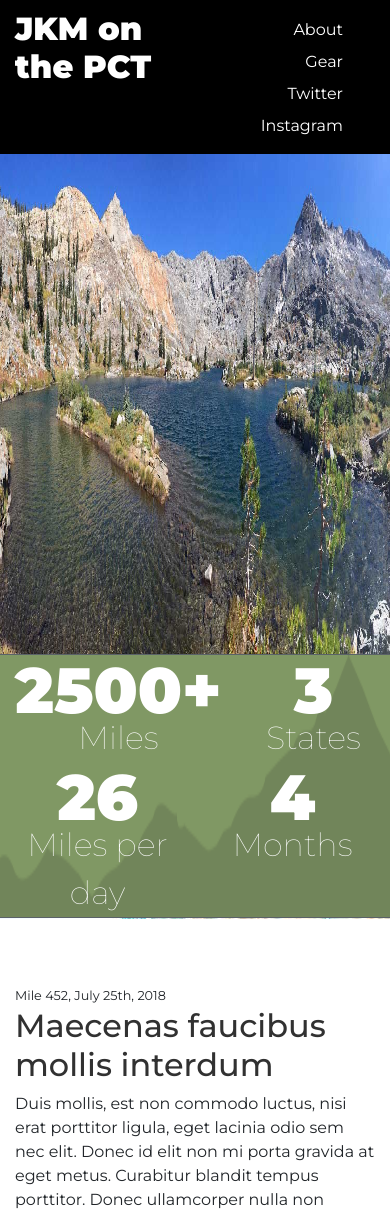
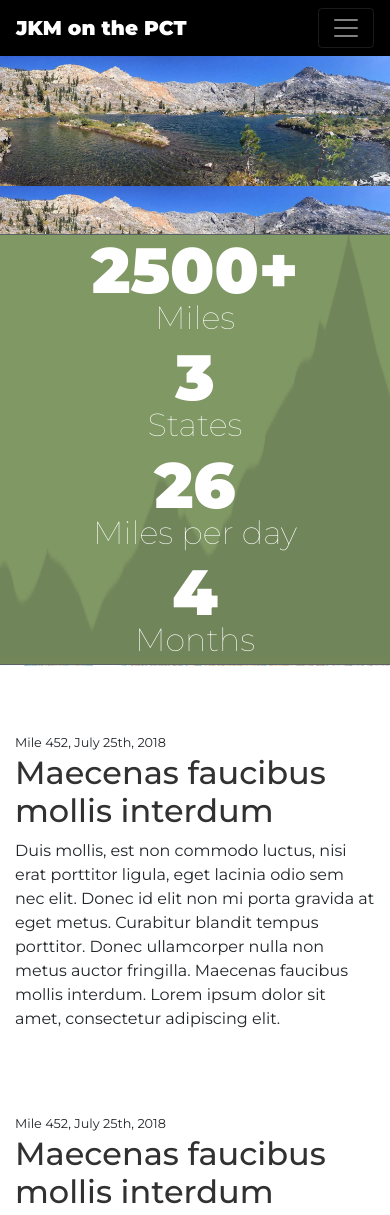
Before and after one commit to jacobian/pct, a Django app: template pct/templates/index.html in a window 390 px wide. Shown: the top 1215 px of the page. Run offline with Django 3.2, Linux system fonts and the light colour scheme; the template is opened without the code that fills it, so the values that code supplies are empty.

Commit message:
nav, hero and map
* Updated header to use BS4 nav with responsive hamburger menu.
* Fix map size
* Some work done on hero image sizing.

```diff
--- a/pct/templates/index.html
+++ b/pct/templates/index.html
@@ -17,21 +17,20 @@
   </head>
   <body class="pct-home">
     <header>
-        <div class="container">
-            <div class="row">
-                <div class="col">
-                    <h2>JKM on the PCT</h2>
-                </div>
-                <div class="col">
-                    <ul>
-                        <li><a href="">About</a></li>
-                        <li><a href="">Gear</a></li>
-                        <li><a href="">Twitter</a></li>
-                        <li><a href="">Instagram</a></li>
-                    </ul>
-                </div>
+        <nav class="container navbar navbar-expand-lg navbar-dark bg-dark">
+          <a class="navbar-brand" href="#">JKM on the PCT</a>
+          <button class="navbar-toggler" type="button" data-toggle="collapse" data-target="#navbarNavAltMarkup" aria-controls="navbarNavAltMarkup" aria-expanded="false" aria-label="Toggle navigation">
+            <span class="navbar-toggler-icon"></span>
+          </button>
+          <div class="collapse navbar-collapse justify-content-md-end" id="navbarNavAltMarkup">
+            <div class="navbar-nav">
+              <a class="nav-item nav-link active" href="#">About</a>
+              <a class="nav-item nav-link" href="#">Gear</a>
+              <a class="nav-item nav-link" href="#">Twitter</a>
+              <a class="nav-item nav-link" href="#">Instagram</a>
             </div>
-        </div>
+          </div>
+        </nav>
     </header>
 
     <section class="hero">
@@ -41,19 +40,19 @@
     <section class="stats">
         <div class="container">
             <div class="row">
-                <div class="col">
+                <div class="col-sm-3">
                     <b>2500+</b>
                     Miles
                 </div>
-                <div class="col">
+                <div class="col-sm-3">
                     <b>3</b>
                     States
                 </div>
-                <div class="col">
+                <div class="col-sm-3">
                     <b>26</b>
                     Miles per day
                 </div>
-                <div class="col">
+                <div class="col-sm-3">
                     <b>4</b>
                     Months
                 </div>
@@ -104,4 +103,6 @@
       </div>
     </footer>
   </body>
+    <script src="https://code.jquery.com/jquery-3.3.1.slim.min.js" crossorigin="anonymous"></script>
+    <script src="../../static/bootstrap-4/js/bootstrap.min.js"></script>
 </html>
--- a/static/css/main.css
+++ b/static/css/main.css
@@ -13,23 +13,10 @@ a, a:link, a:hover {
 header {
     background-color: #000;
     color: #fff;
-    padding-top: 10px;
 }
 
-header h2 {
+header .navbar-brand {
     font-weight: 900;
-}
-
-header ul {
-    list-style: none;
-    font-weight: 400;
-    text-align: right;
-}
-
-header ul li {
-    display: inline-block;
-    margin-right: 2rem;
-    margin-top: 0.5rem;
 }
 
 header a {
@@ -41,10 +28,18 @@ header a:hover {
     text-decoration: none;
 }
 
+.navbar-collapse {
+    text-align: right;
+}
+
+.bg-dark {
+    background-color: #000 !important;
+}
+
 .hero {
     background-image: url('../images/lake.jpg');
-    height: 500px;
-    background-size: 100% 100%;
+    height: calc(20vw + 100px);
+    background-size: 100%;
 }
 
 .stats {
@@ -78,6 +73,7 @@ article {
 .map-container {
     background-image: url('../images/map.jpg');
     background-repeat: no-repeat;
+    background-size: 100%;
 }
 
 .article-container {
```
